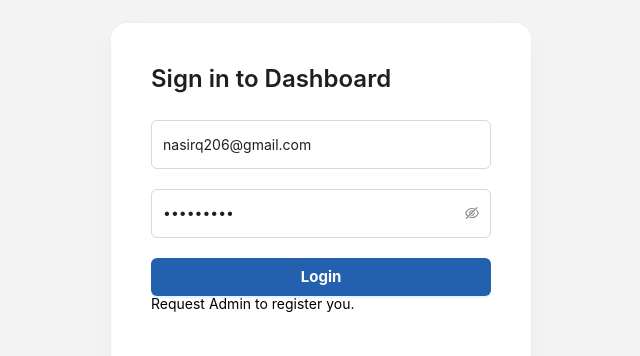
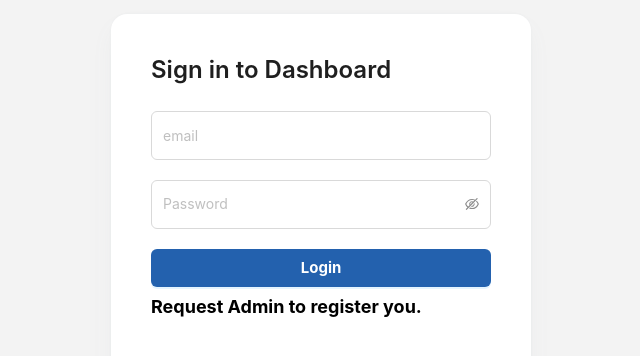
Before and after one commit to nasirqureshi-github/Nutrients-main, a React (Create React App) app in the folder client/: page /login in a window 1280 px wide. Shown: the part 198-554 px from the top of the page, without its empty margins (319-959 px from the left). Built offline with nearby package versions, Linux system fonts and the light colour scheme.

Commit message:
Refactor Login component for better UX
Updated login component to clear username and password fields and improved registration prompt styling.

```diff
--- a/client/src/Pages/Login.jsx
+++ b/client/src/Pages/Login.jsx
@@ -9,10 +9,10 @@ import CustomPasswordInput from '../Components/Forms/CustomPasswordInput';
 const { Title, Text, Link } = Typography;
 
 const Login = () => {
-    // const [username, setUsername] = useState('aasad.saddiqui4455@gmail.com');
-    // const [password, setPassword] = useState('Asad1234!');
-    const [username, setUsername] = useState('nasirq206@gmail.com');
-    const [password, setPassword] = useState('Abcd1234*');
+    //  const [username, setUsername] = useState('nasirq206@gmail.com');
+    // const [password, setPassword] = useState('Abcd1234*');
+    const [username, setUsername] = useState('');
+    const [password, setPassword] = useState('');
     const navigate = useNavigate();
     const baseURL = process.env.REACT_APP_API_BASE_URL;
 
@@ -69,7 +69,9 @@ const Login = () => {
                     <Button type="primary" onClick={handleLogin} style={{ width: '100%', marginTop: '10px' }}>
                         Login
                     </Button>
-                    <p>Request Admin to register you.</p>
+                   <p style={{ fontSize: "18px", fontWeight: "bold", textAlign: "center", marginTop: "10px" }}>
+                   Request <span style={{ fontWeight: "bold" }}>Admin</span> to register you.
+                  </p>
                 </Row>
             </div>
         </div>
```
